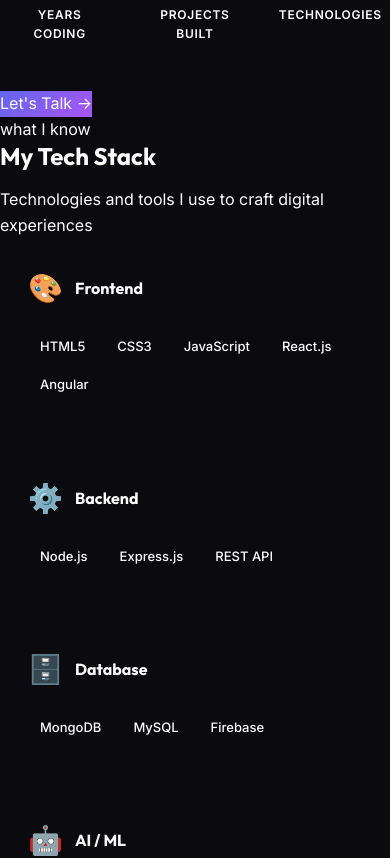
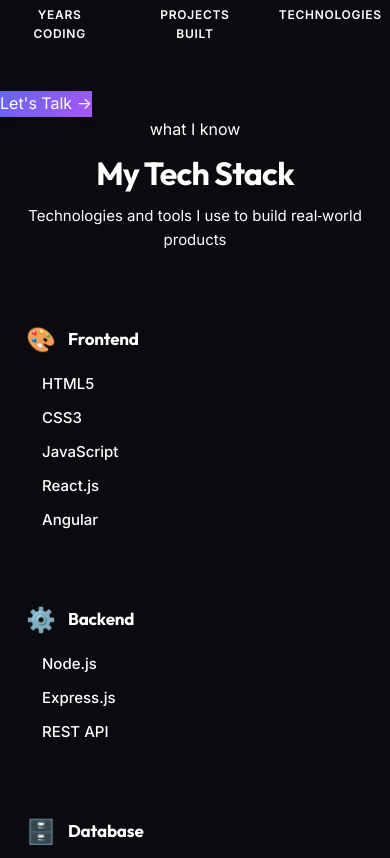
Before and after one commit to Cod4Nitish/portfolio, a React app: page / in a window 390 px wide. Shown: the part 1604-2462 px from the top of the page. Built offline with nearby package versions, Linux system fonts and the light colour scheme; no server answers; the HTML template or start-up script is replaced by a standard one.

Commit message:
feat: Skills section — CSS grid cards, accent dot bullets, CSS var theming, hover lift + glow

```diff
--- a/src/components/Skills.jsx
+++ b/src/components/Skills.jsx
@@ -1,72 +1,180 @@
 import React from 'react';
 import { motion } from 'framer-motion';
 import portfolioData from '../data/portfolio.json';
+
+// Map icon emoji to each category (fallback if icon not in JSON)
+const CATEGORY_ICONS = {
+  Frontend:          '🎨',
+  Backend:           '⚙️',
+  Database:          '🗄️',
+  'AI / ML':         '🤖',
+  'Dev Tools':       '🛠️',
+};
 
 const Skills = () => {
   const { skills } = portfolioData;
 
   return (
-    <section id="skills">
-      <div className="section-header center">
+    <section id="skills" className="skills-section">
+
+      {/* ── Section Header ──────────────────────────────────── */}
+      <div className="skills-header">
         <span className="section-label">what I know</span>
-        <h2>My Tech Stack</h2>
-        <p style={{ maxWidth: 520, margin: '1rem auto 0', color: 'var(--text-dim)' }}>
-          Technologies and tools I use to craft digital experiences
+        <h2 className="skills-title">My Tech Stack</h2>
+        <p className="skills-subtitle">
+          Technologies and tools I use to build real‑world products
         </p>
       </div>
 
-      <div style={{ display: 'grid', gridTemplateColumns: 'repeat(auto-fill, minmax(220px, 1fr))', gap: '1.25rem' }}>
-        {skills.map((group, gi) => (
+      {/* ── Card Grid ───────────────────────────────────────── */}
+      <div className="skills-grid">
+        {skills.map((group, gi) => {
+          const icon = group.icon ?? CATEGORY_ICONS[group.category] ?? '💡';
+          return (
             <motion.div
               key={gi}
-            className="glass"
-            initial={{ opacity: 0, y: 30 }}
+              className="skill-card"
+              initial={{ opacity: 0, y: 28 }}
               whileInView={{ opacity: 1, y: 0 }}
               viewport={{ once: true, margin: '-60px' }}
-            transition={{ duration: 0.5, delay: gi * 0.08 }}
-            whileHover={{ y: -6, boxShadow: '0 0 30px var(--accent-glow), 0 20px 50px rgba(0,0,0,0.3)' }}
-            style={{ padding: '1.75rem', cursor: 'default' }}
+              transition={{ duration: 0.45, delay: gi * 0.07, ease: [0.16, 1, 0.3, 1] }}
+              whileHover={{ y: -6 }}
             >
-            <div style={{ display: 'flex', alignItems: 'center', gap: '0.75rem', marginBottom: '1.25rem' }}>
-              <span style={{ fontSize: '1.75rem' }}>{group.icon}</span>
-              <h3 style={{ fontSize: '1rem', fontWeight: 700, color: 'var(--text-h)', margin: 0 }}>
-                {group.category}
-              </h3>
+              {/* Card heading */}
+              <div className="skill-card-head">
+                <span className="skill-card-icon" aria-hidden="true">{icon}</span>
+                <h3 className="skill-card-title">{group.category}</h3>
               </div>
-            <div style={{ display: 'flex', flexWrap: 'wrap', gap: '0.5rem' }}>
+
+              {/* Technology list */}
+              <ul className="skill-list">
                 {group.items.map((item, ii) => (
-                <motion.span
-                  key={ii}
-                  whileHover={{ scale: 1.07 }}
-                  style={{
-                    padding: '0.3rem 0.75rem',
-                    background: 'var(--surface)',
-                    border: '1px solid var(--glass-border)',
-                    borderRadius: 8,
-                    fontSize: '0.8125rem',
-                    fontWeight: 500,
-                    color: 'var(--text)',
-                    transition: 'all 0.2s ease',
-                    cursor: 'default',
-                  }}
-                  onMouseEnter={e => {
-                    e.currentTarget.style.background = 'var(--accent-bg)';
-                    e.currentTarget.style.borderColor = 'var(--accent)';
-                    e.currentTarget.style.color = 'var(--accent-2)';
-                  }}
-                  onMouseLeave={e => {
-                    e.currentTarget.style.background = 'var(--surface)';
-                    e.currentTarget.style.borderColor = 'var(--glass-border)';
-                    e.currentTarget.style.color = 'var(--text)';
-                  }}
-                >
+                  <li key={ii} className="skill-item">
+                    <span className="skill-dot" aria-hidden="true" />
                     {item}
-                </motion.span>
+                  </li>
                 ))}
+              </ul>
+            </motion.div>
+          );
+        })}
       </div>
-          </motion.div>
-        ))}
-      </div>
+
+      {/* ── Scoped CSS ──────────────────────────────────────── */}
+      <style>{`
+        /* ── Header ──────────────────────────────── */
+        .skills-header {
+          text-align: center;
+          margin-bottom: 3rem;
+        }
+        .skills-header .section-label {
+          display: inline-block;
+          margin-bottom: 0.875rem;
+        }
+        .skills-title {
+          font-size: clamp(2rem, 4.5vw, 3rem);
+          line-height: 1.1;
+          letter-spacing: -0.025em;
+          margin-bottom: 0.75rem;
+          color: var(--text-h);  /* works in dark & light */
+        }
+        .skills-subtitle {
+          font-size: clamp(0.9375rem, 1.5vw, 1.0625rem);
+          color: var(--text-dim); /* works in dark & light */
+          margin: 0 auto;
+          max-width: 420px;
+          line-height: 1.6;
+        }
+
+        /* ── CSS Grid — mobile → tablet → desktop ── */
+        .skills-grid {
+          display: grid;
+          grid-template-columns: 1fr;                    /* mobile  */
+          gap: 1.25rem;
+        }
+        @media (min-width: 600px) {
+          .skills-grid { grid-template-columns: 1fr 1fr; } /* tablet  */
+        }
+        @media (min-width: 1024px) {
+          .skills-grid { grid-template-columns: repeat(3, 1fr); } /* desktop */
+        }
+
+        /* ── Card ────────────────────────────────── */
+        .skill-card {
+          background: var(--surface);          /* dark: rgba white 4% | light: rgba black 4% */
+          border: 1px solid var(--glass-border);  /* dark: rgba white 7% | light: rgba black 8% */
+          border-radius: 18px;
+          padding: 1.75rem 1.625rem;
+          cursor: default;
+          transition:
+            box-shadow 0.3s ease,
+            border-color 0.3s ease;
+        }
+
+        /* Hover — lift (handled by Framer), glow border */
+        .skill-card:hover {
+          border-color: var(--accent);
+          box-shadow: 0 0 24px var(--accent-glow), 0 12px 40px rgba(0,0,0,0.25);
+        }
+
+        /* ── Card heading ────────────────────────── */
+        .skill-card-head {
+          display: flex;
+          align-items: center;
+          gap: 0.75rem;
+          margin-bottom: 1.25rem;
+        }
+
+        .skill-card-icon {
+          font-size: 1.5rem;
+          line-height: 1;
+          flex-shrink: 0;
+        }
+
+        .skill-card-title {
+          font-size: 1.0625rem;
+          font-weight: 700;
+          color: var(--text-h);    /* works in dark & light */
+          margin: 0;
+          letter-spacing: -0.01em;
+        }
+
+        /* ── Skill list ──────────────────────────── */
+        .skill-list {
+          list-style: none;
+          margin: 0;
+          padding: 0;
+          display: flex;
+          flex-direction: column;
+          gap: 0.625rem;
+        }
+
+        .skill-item {
+          display: flex;
+          align-items: center;
+          gap: 0.625rem;
+          font-size: 0.9375rem;
+          color: var(--text);      /* works in dark & light */
+          font-weight: 500;
+          transition: color 0.2s ease;
+        }
+        .skill-card:hover .skill-item { color: var(--text-h); }
+
+        /* Custom bullet — accent dot */
+        .skill-dot {
+          flex-shrink: 0;
+          width: 6px;
+          height: 6px;
+          border-radius: 50%;
+          background: var(--accent);
+          opacity: 0.7;
+          transition: opacity 0.2s ease, transform 0.2s ease;
+        }
+        .skill-card:hover .skill-dot {
+          opacity: 1;
+          transform: scale(1.3);
+        }
+      `}</style>
     </section>
   );
 };
```
Lines whose indentation alone changed are shown as unchanged.
